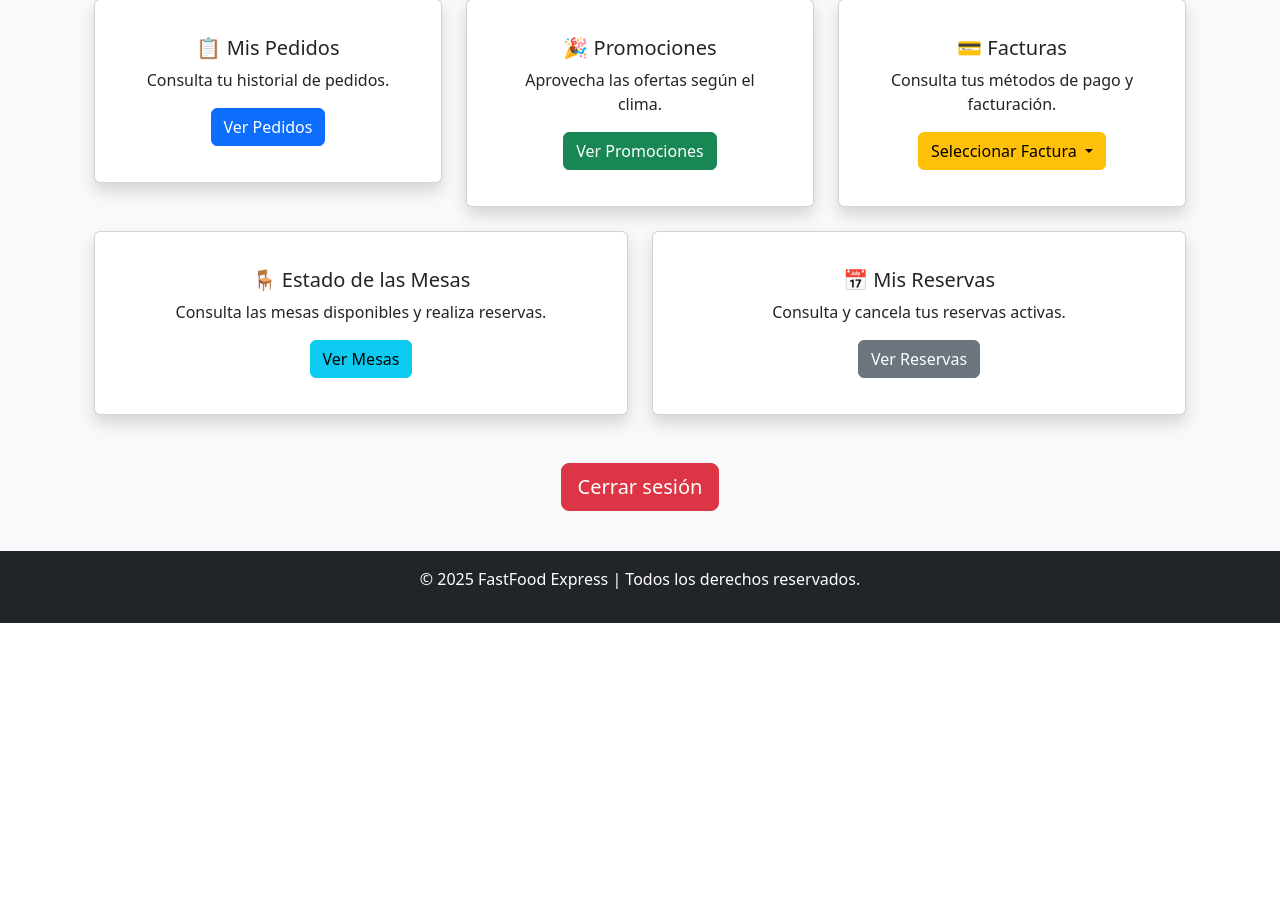
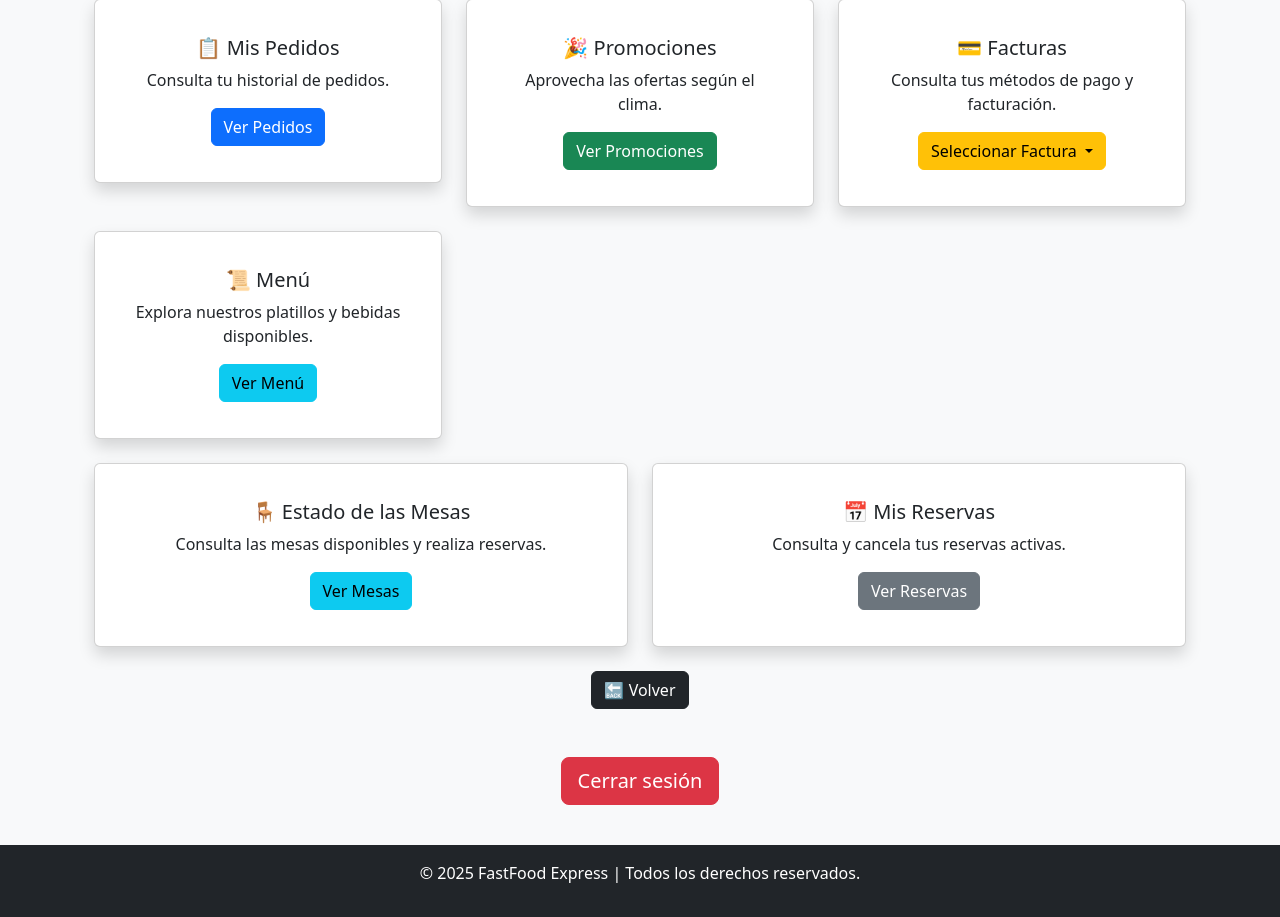
Before and after one commit to Cristhval/ProyectoFinalSegundo, a Django app: template ProyectoFinal2/templates/cliente/dashboard.html in a window 1280 px wide. Shown: the part 363-1280 px from the top of the page. Before the commit the page ends 986 px from the top, so only its background shows below. Run offline with Django 5.2, Linux system fonts and the light colour scheme; the template is opened without the code that fills it: values that come from a table or form of the project are taken from there, others are empty; data comes from the database, SQL or seed files in the repository; both versions use the stored data as it was after the commit.

Commit message:
Menus cliente

```diff
--- a/ProyectoFinal2/templates/cliente/dashboard.html
+++ b/ProyectoFinal2/templates/cliente/dashboard.html
@@ -62,6 +62,19 @@
             </div>
         </div>
 
+        <!-- 📌 Nueva fila con la vista de Menús -->
+        <div class="row mt-4">
+            <div class="col-md-4">
+                <div class="card shadow">
+                    <div class="card-body">
+                        <h5 class="card-title">📜 Menú</h5>
+                        <p class="card-text">Explora nuestros platillos y bebidas disponibles.</p>
+                        <a href="{% url 'ver_menu' %}" class="btn btn-info">Ver Menú</a>
+                    </div>
+                </div>
+            </div>
+        </div>
+
         <!-- 📌 Nueva fila con las vistas de Mesas y Reservas -->
         <div class="row mt-4">
             <div class="col-md-6">
@@ -84,6 +97,12 @@
             </div>
         </div>
 
+        <!-- 🔹 Botón para regresar a la vista anterior -->
+        <div class="text-center mt-4">
+            <button type="button" class="btn btn-dark" onclick="history.back()">🔙 Volver</button>
+        </div>
+
+        <!-- 🔹 Botón de Cerrar Sesión -->
         <form action="{% url 'logout' %}" method="post" class="mt-5">
             {% csrf_token %}
             <button type="submit" class="btn btn-danger btn-lg">Cerrar sesión</button>
--- a/ProyectoFinal2/templates/menu/ver_menu.html
+++ b/ProyectoFinal2/templates/menu/ver_menu.html
@@ -30,8 +30,9 @@
         {% endfor %}
     </div>
 
+    <!-- 📌 Botón Volver con JavaScript para regresar a la página anterior -->
     <div class="text-center mt-4">
-        <a href="{% url 'vista_empleado' %}" class="btn btn-secondary">🔙 Volver</a>
+        <button type="button" class="btn btn-secondary" onclick="history.back()">🔙 Volver</button>
     </div>
 </div>
 {% endblock %}
```
Also changed, not shown: ProyectoFinal2/db.sqlite3.
